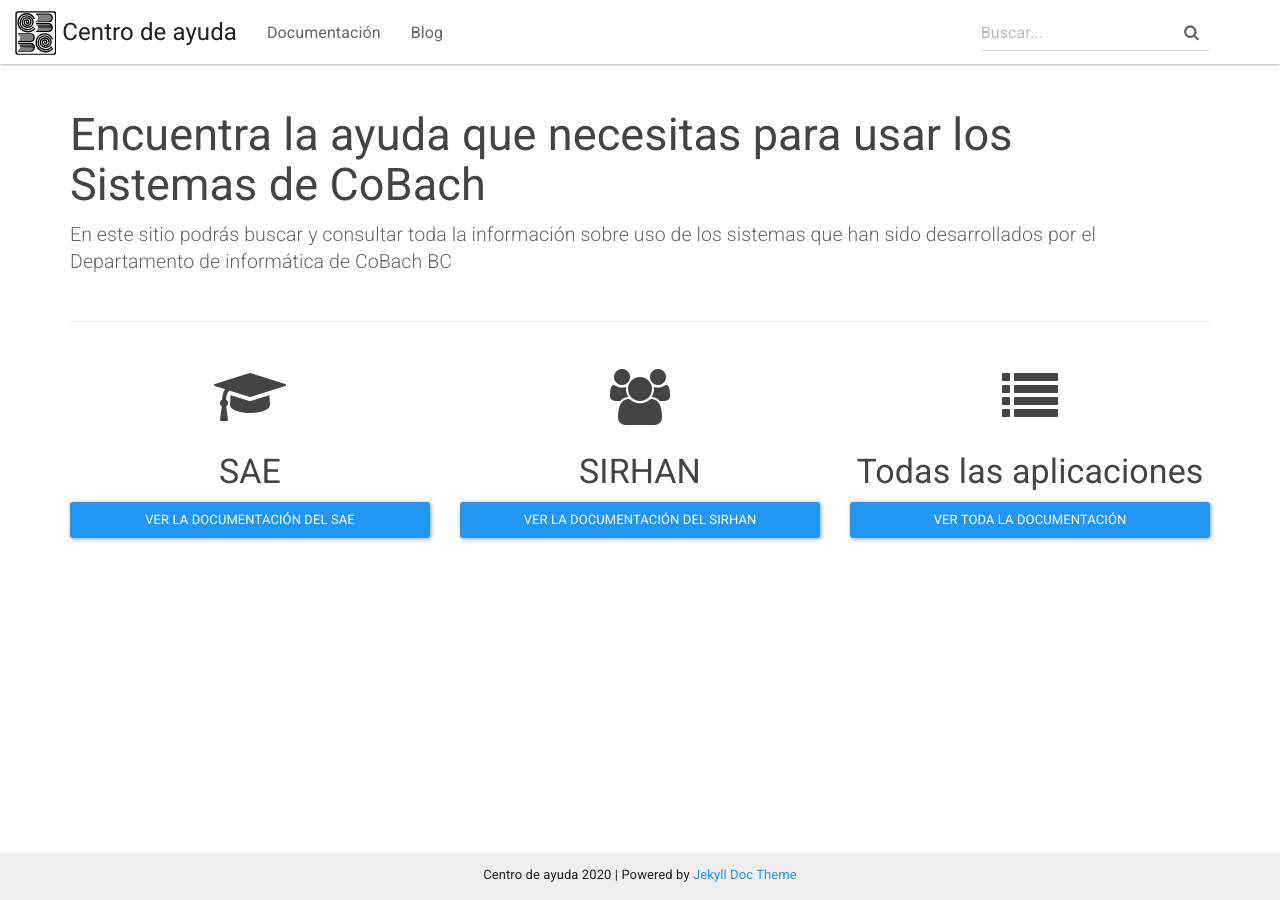
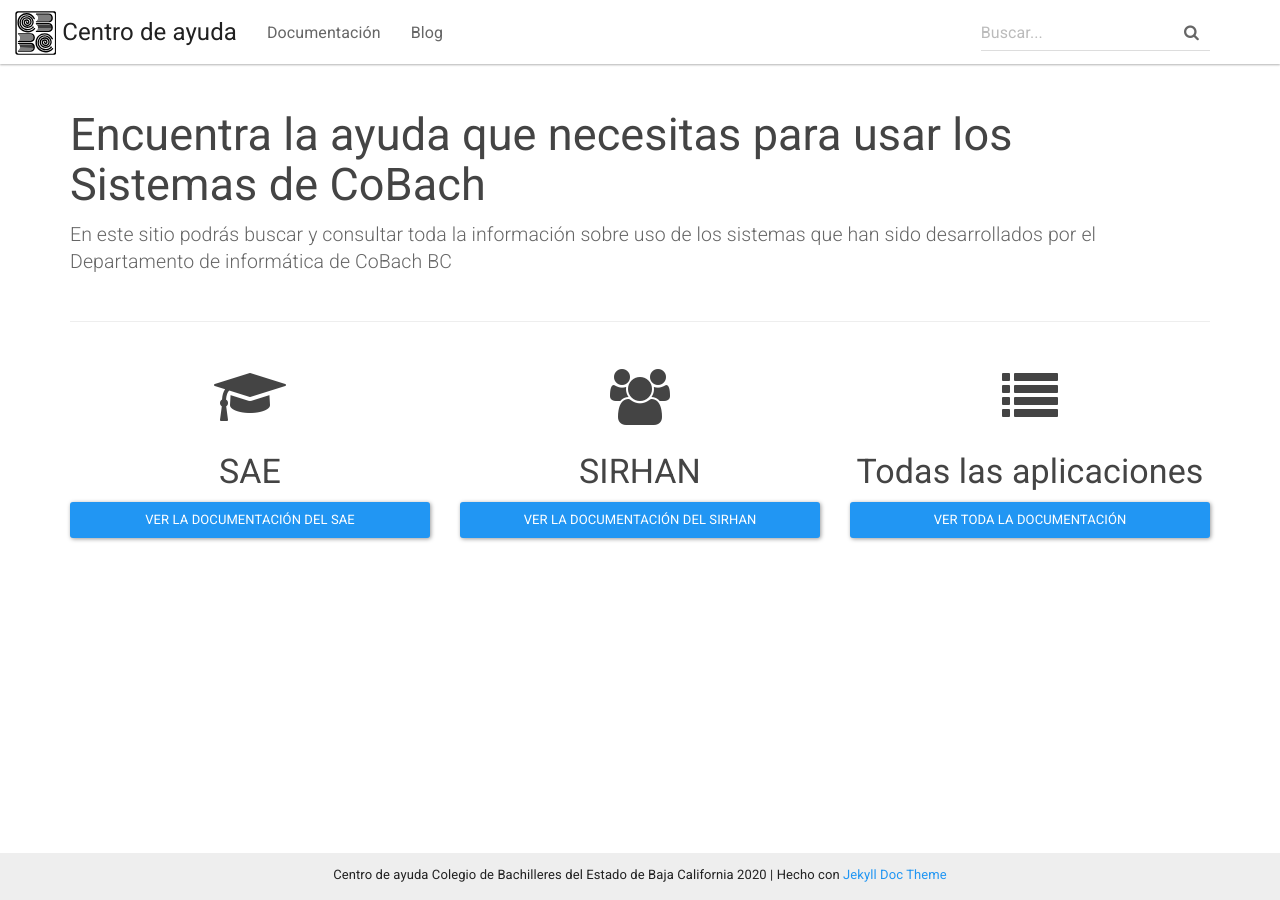
Before and after one commit to CoBachBC/centrodeayuda, a Jekyll site: the page built from docs/index.html, in a window 1280 px wide. Built offline with Jekyll 4.4.1, drawn with Linux system fonts in a browser that asks for light colours.

Commit message:
Update footer.html

```diff
--- a/docs/_includes/footer.html
+++ b/docs/_includes/footer.html
@@ -2,8 +2,8 @@
     <div class="container">
 
         <p class="text-center">
-            {{ site.title }} {{ site.time | date: '%Y' }} |
-            Powered by <a href="https://github.com/aksakalli/jekyll-doc-theme">Jekyll Doc Theme</a>
+            {{ site.title }} Colegio de Bachilleres del Estado de Baja California {{ site.time | date: '%Y' }} |
+            Hecho con <a href="https://github.com/aksakalli/jekyll-doc-theme">Jekyll Doc Theme</a>
         </p>
         <!-- <p class="text-muted">Place sticky footer content here.</p> -->
     </div>
```
